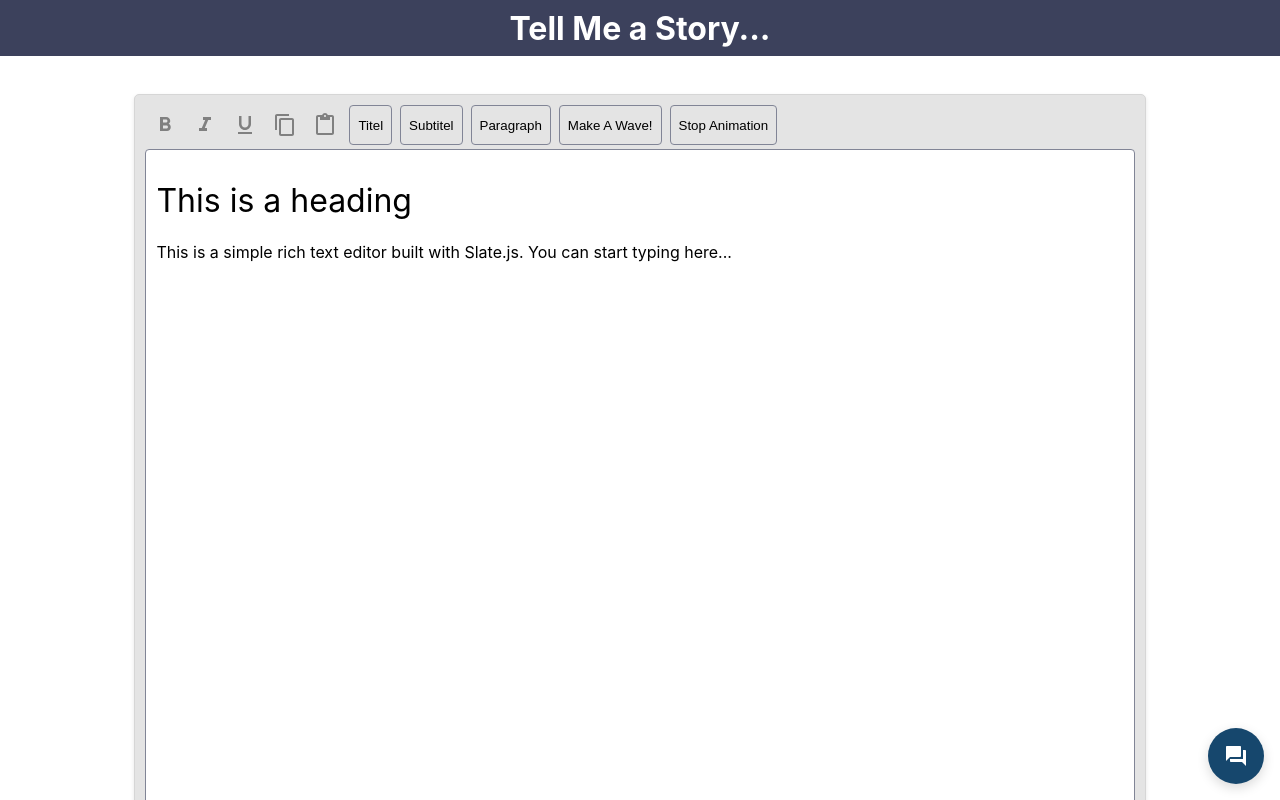
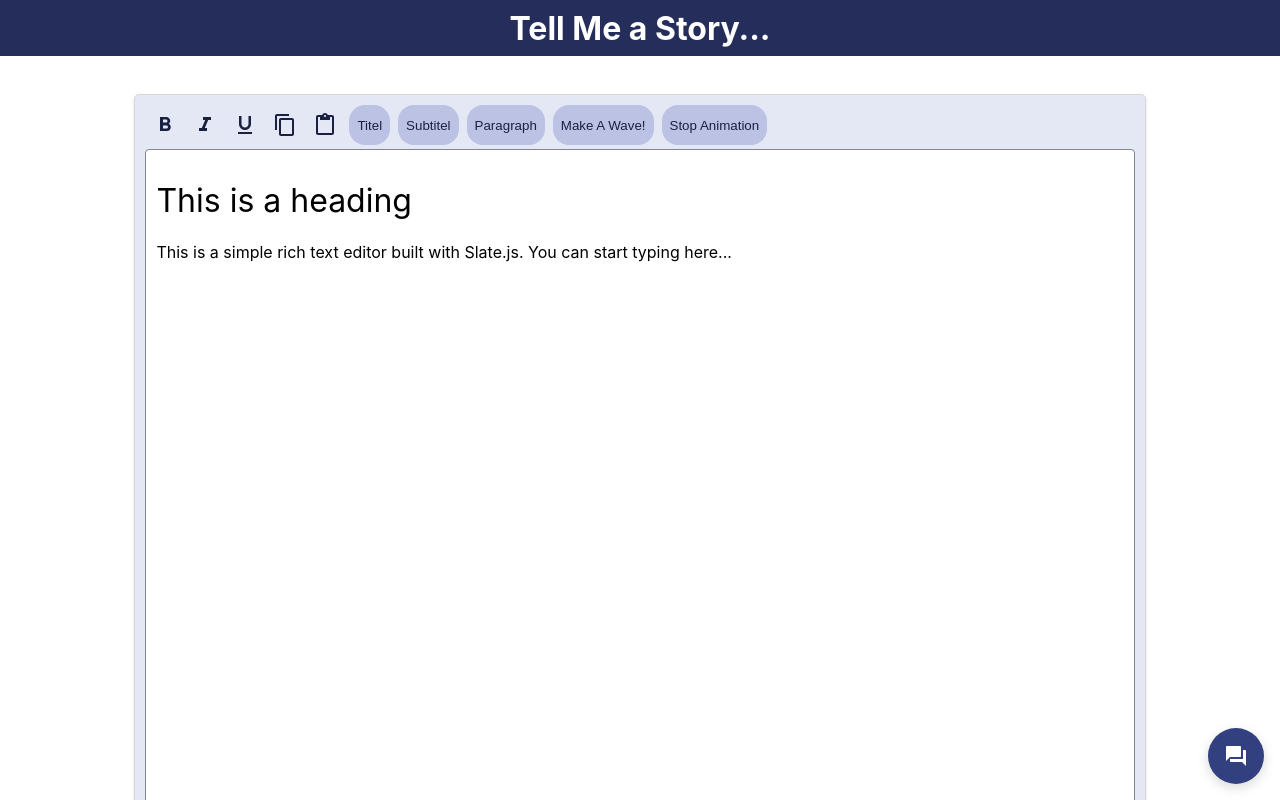
Before and after one commit to EmlMeml/thesis-project, a React (Create React App) app: page / in a window 1280 px wide. Shown: the top 800 px of the page. Built offline with nearby package versions, Linux system fonts and the light colour scheme.

Commit message:
color adjustments

```diff
--- a/src/App.css
+++ b/src/App.css
@@ -55,14 +55,13 @@
 }
 
 .toolbarButton{
-  border-color: #818596;
-  border-style: solid;
-  border-width: 1px;
+  border: 0px solid transparent;
   padding: 8px;
-  border-radius: 4px;
+  border-radius: 16px;
   min-height: 36px;
   min-width: 36px ;
-  background: transparent;
+  background: #bbc2e4;
+  color:#1a2040;
   display: inline-flex;
   align-items: center;
   justify-content: center;
@@ -72,8 +71,9 @@
 }
 
 .toolbarButton:hover {
-  background-color: rgba(129, 133, 150, 0.12);
-  border-color: #5f6573;
+  background-color: #808dcc;
+  border:0px solid transparent;
+  color: white;
 }
 
 .toolbarButton:focus {
--- a/src/custom/Chat.tsx
+++ b/src/custom/Chat.tsx
@@ -19,7 +19,7 @@ export const MyChat = () => {
           padding: '16px',
           borderRadius: 32,
           border: 'none',
-          backgroundColor: '#16476d',
+          backgroundColor: '#33407f',
           color: '#fff',
           cursor: 'pointer',
           boxShadow: '0 4px 12px rgba(0,0,0,0.15)'
@@ -40,8 +40,9 @@ export const MyChat = () => {
             width: 480,
             minHeight: 300,
             padding: 16,
-            backgroundColor: '#f0f0f0',
+            backgroundColor: '#e9ebf6',
             borderRadius: 8,
+            border: '0.5px solid #dbdef0',
             boxShadow: '0 8px 24px rgba(0,0,0,0.2)',
             display: 'flex',
             flexDirection: 'column'
@@ -57,7 +58,7 @@ export const MyChat = () => {
                   padding: '6px 10px',
                   borderRadius: 6,
                   border: 'none',
-                  backgroundColor: '#e0e0e0',
+                  backgroundColor: '#e9ebf6',
                   cursor: 'pointer'
                 }}
               />
--- a/src/custom/TopBar.js
+++ b/src/custom/TopBar.js
@@ -1,7 +1,7 @@
 export default function TopBar() {
 
     return(
-        <div style={{ backgroundColor: '#3c415c', color: '#fff', height:'56px', alignItems:'center', display:'flex', justifyContent:'center' }}>
+        <div style={{ backgroundColor: '#252e5b', color: '#fff', height:'56px', alignItems:'center', display:'flex', justifyContent:'center' }}>
             <h1>Tell Me a Story...</h1>
         </div>
     )
--- a/src/custom/advancedEditor.js
+++ b/src/custom/advancedEditor.js
@@ -160,7 +160,7 @@ function TextEditor({ editor }) {
   };
   return <div
             style={{
-                backgroundColor: "rgb(228, 228, 228)",
+                backgroundColor: "#e4e7f4",
                 color: "#000000",
                 textAlign: "start",
                 padding: "10px",
@@ -170,25 +170,25 @@ function TextEditor({ editor }) {
             }}
         >
 
-  <div style={{ display: `flex`, backgroundColor: "rgb(228, 228, 228)",marginBottom: "4px"}}>
+  <div style={{ display: `flex`, backgroundColor: "#e4e7f4",marginBottom: "4px"}}>
 
-    <IconButton style={{ color: "grey" }} onPointerDown={(e) => {changeMark("bold");}}>
+    <IconButton style={{ color: "#1a2040" }} onPointerDown={(e) => {changeMark("bold");}}>
       <FormatBold />
     </IconButton>
 
-    <IconButton style={{ color: "grey" }} onPointerDown={(e) => {changeMark("italic");}}>
+    <IconButton style={{ color: "#1a2040" }} onPointerDown={(e) => {changeMark("italic");}}>
       <FormatItalic />
     </IconButton>
 
-    <IconButton style={{ color: "grey" }} onPointerDown={(e) => {changeMark("underline");}}>
+    <IconButton style={{ color: "#1a2040" }} onPointerDown={(e) => {changeMark("underline");}}>
       <FormatUnderlined />
     </IconButton>
 
-    <IconButton style={{ color: "grey" }} onClick={copySelectedText}>
+    <IconButton style={{ color: "#1a2040" }} onClick={copySelectedText}>
       <ContentCopy />
     </IconButton>
 
-    <IconButton style={{ color: "grey" }} onClick={pasteFromClipboard}>
+    <IconButton style={{ color: "#1a2040" }} onClick={pasteFromClipboard}>
       <ContentPaste />
     </IconButton>
     <button className="toolbarButton" onPointerDown={(event) => { event.preventDefault(); toggleBlock('heading-one'); }}>Titel</button>
```
